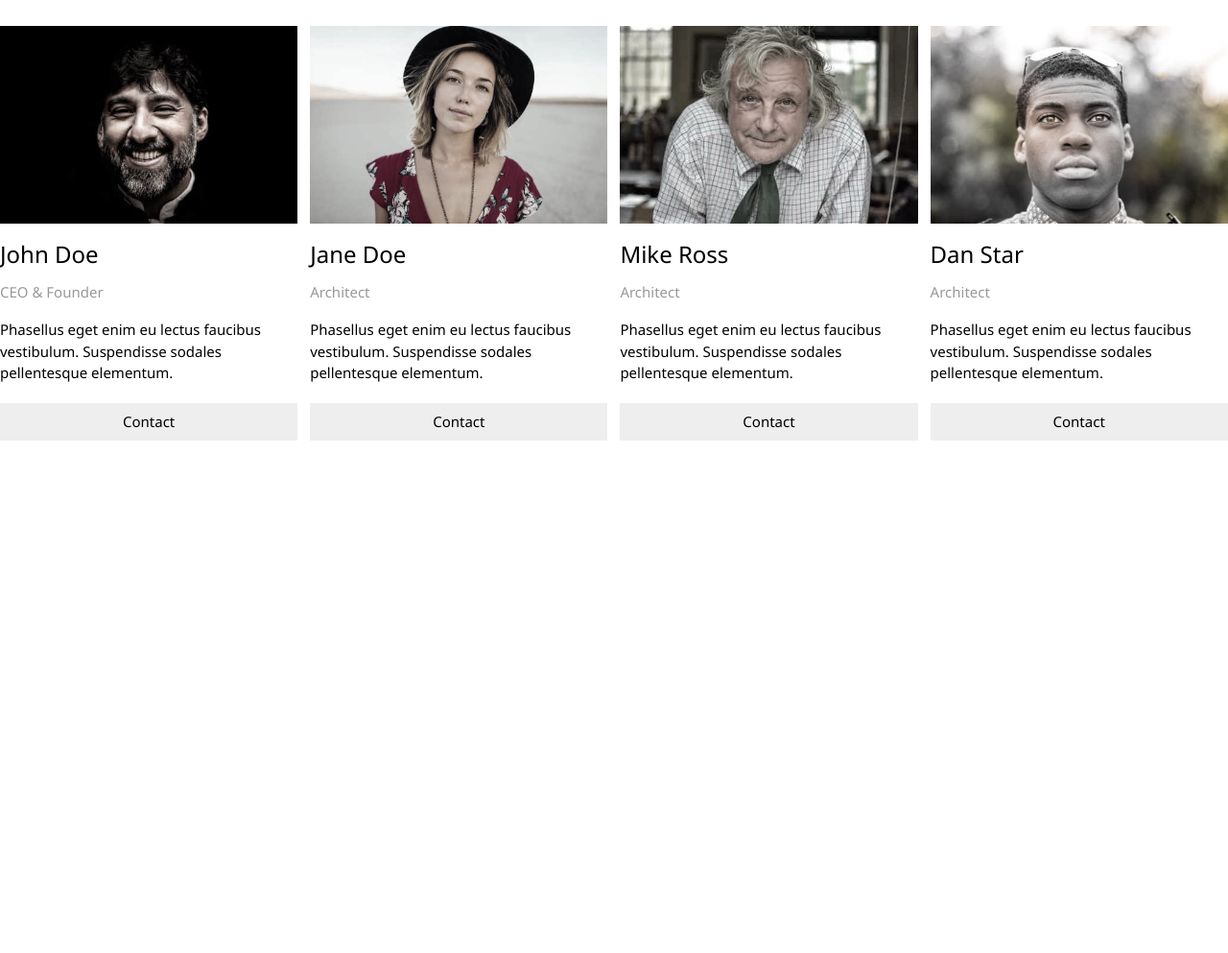
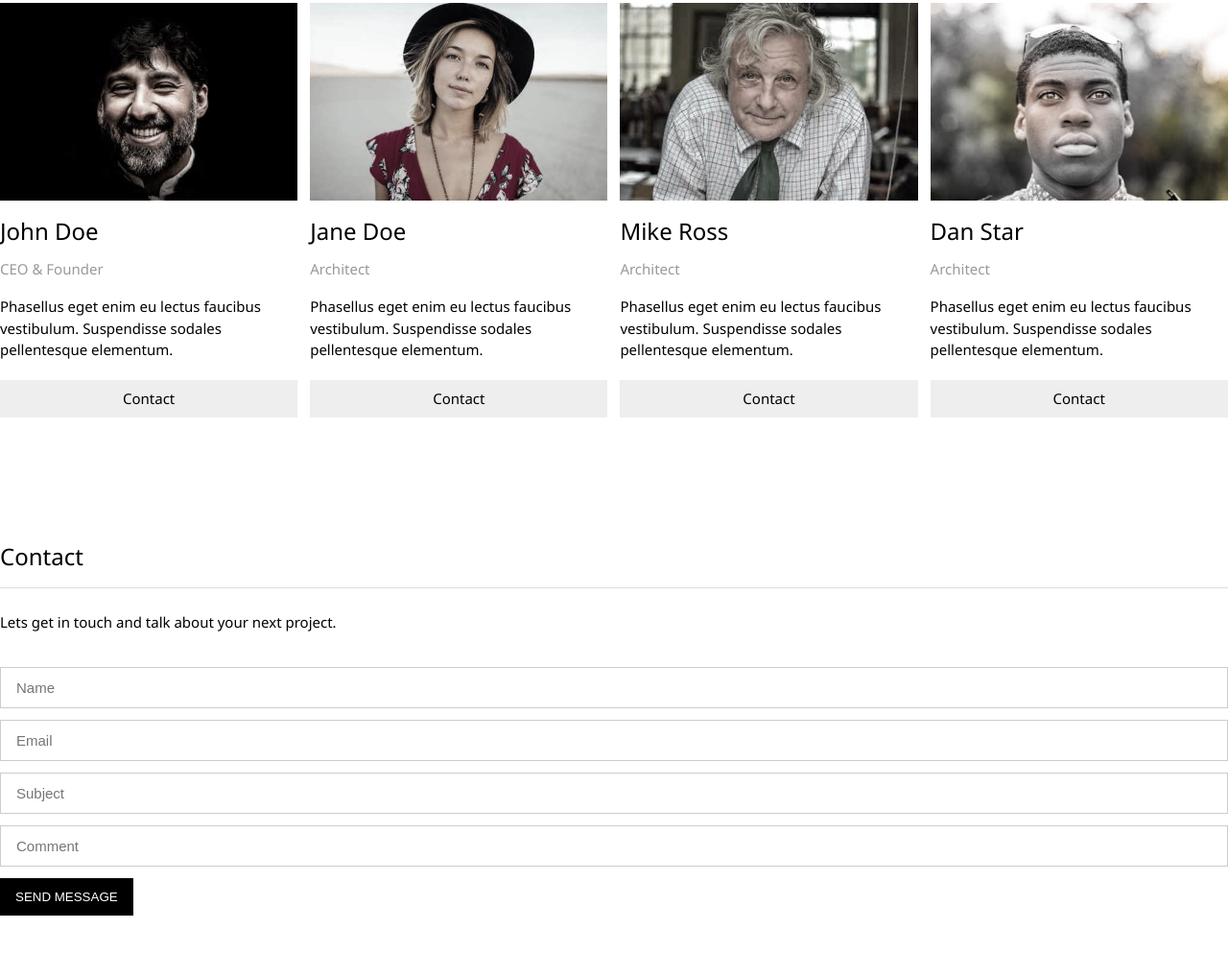
Before and after one commit to SangYong-Jeong/2021-sc-app-05-br, a plain HTML site: page html/index.html in a window 1280 px wide. Shown: the part 1623-2616 px from the top of the page at 96% size. Drawn offline with Linux system fonts and the light colour scheme.

Commit message:
contact-wrapper 거의 완료

```diff
--- a/css/common.css
+++ b/css/common.css
@@ -3,9 +3,16 @@ html, body {font-family: Verdana, Geneva, Tahoma, sans-serif; font-size: 15px;}
 .wrapper {font-family: 'Segoe UI', Tahoma, Geneva, Verdana, sans-serif; max-width: 1500px; margin: auto;}
 
 h3.title {padding: 20px 0; font-size: 24px; border-bottom: 1px solid #ddd;
-margin-bottom: 36px;}
+margin-bottom: 24px;}
 p.summary {line-height: 1.5; margin-bottom: 36px;}
 
+.input {padding: 12px 16px; font-size: inherit; border: 1px solid #ccc; outline: hidden;}
+.input:focus {outline: hidden;}
+
+.bt {padding: 12px 16px; border: none; outline: hidden; cursor: pointer;}
+.bt:focus {outline: hidden;}
+.bt-black {background-color: #000; color: #fff;}
+.bt-black:hover {background-color: #ccc; color: #000;}
 
 .header-wrapper {position: fixed; width: 100%; background-color: #fff; padding: 8px 16px; display: flex; justify-content: space-between; align-items: center; box-shadow: 0 0 10px rgba(0, 0, 0, .5); z-index: 99;}
 .header-wrapper .navi {padding: 12px 16px; letter-spacing: 5px;}
--- a/css/index.css
+++ b/css/index.css
@@ -27,7 +27,7 @@ section:not(.main-wrapper) {padding-top: 100px;}
 .about-wrapper .team a.bt-contact:hover {background-color: #ccc;}
 
 /********** contact-wrapper ********/
-
+.contact-wrapper .input {margin-bottom: 12px;}
 
 
 /********** footer-wrapper ********/
--- a/html/index.html
+++ b/html/index.html
@@ -134,7 +134,18 @@
 
 	<!-- section.contact-wrapper -->
 	<section class="contact-wrapper">
-
+		<div class="wrapper">
+			<h3 class="title">Contact</h3>
+			<p class="summary">Lets get in touch and talk about your next project.</p>
+			<form action="#">
+				<!-- input.input.w100*4 -->
+				<input type="text" class="input w100" placeholder="Name">
+				<input type="text" class="input w100" placeholder="Email">
+				<input type="text" class="input w100" placeholder="Subject">
+				<input type="text" class="input w100" placeholder="Comment">
+				<button class="bt bt-black bt-send">SEND MESSAGE</button>
+			</form>
+		</div>
 	</section>
 
 	<!-- footer.footer-wrapper -->
```
